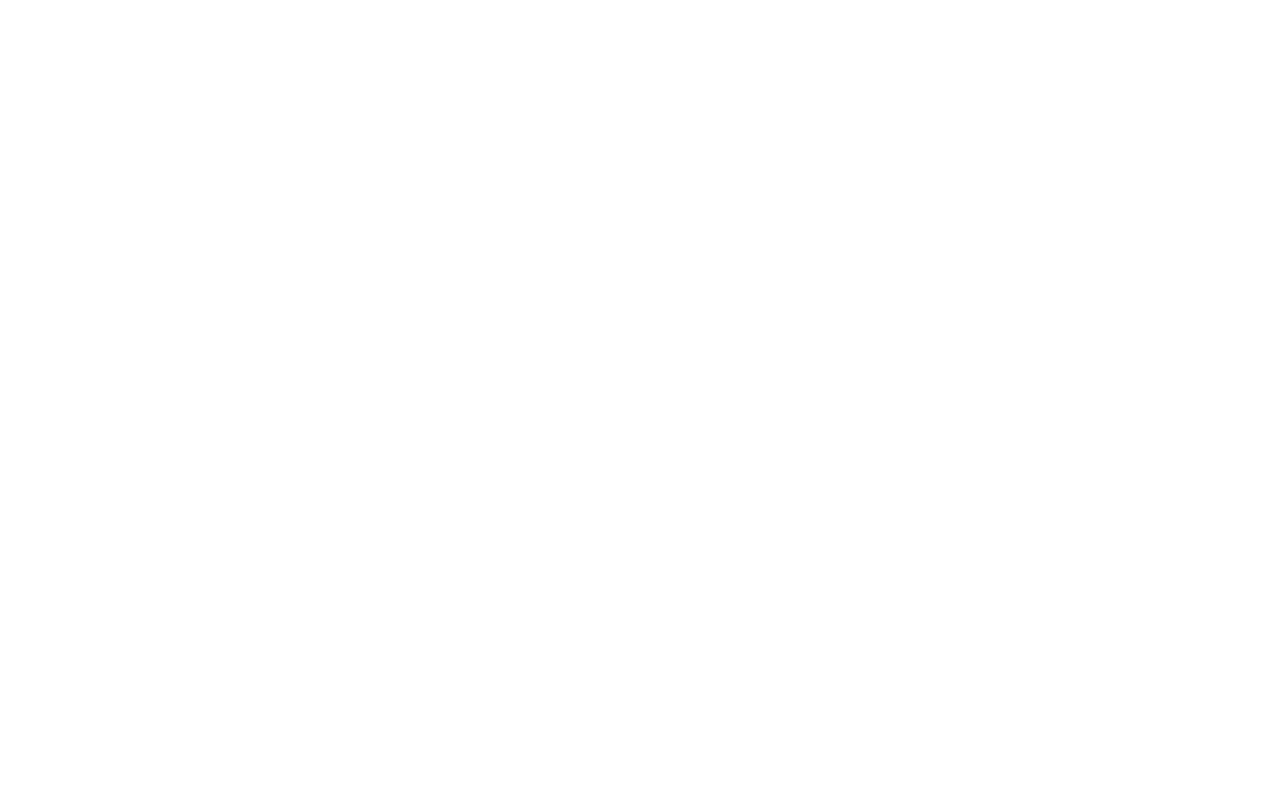
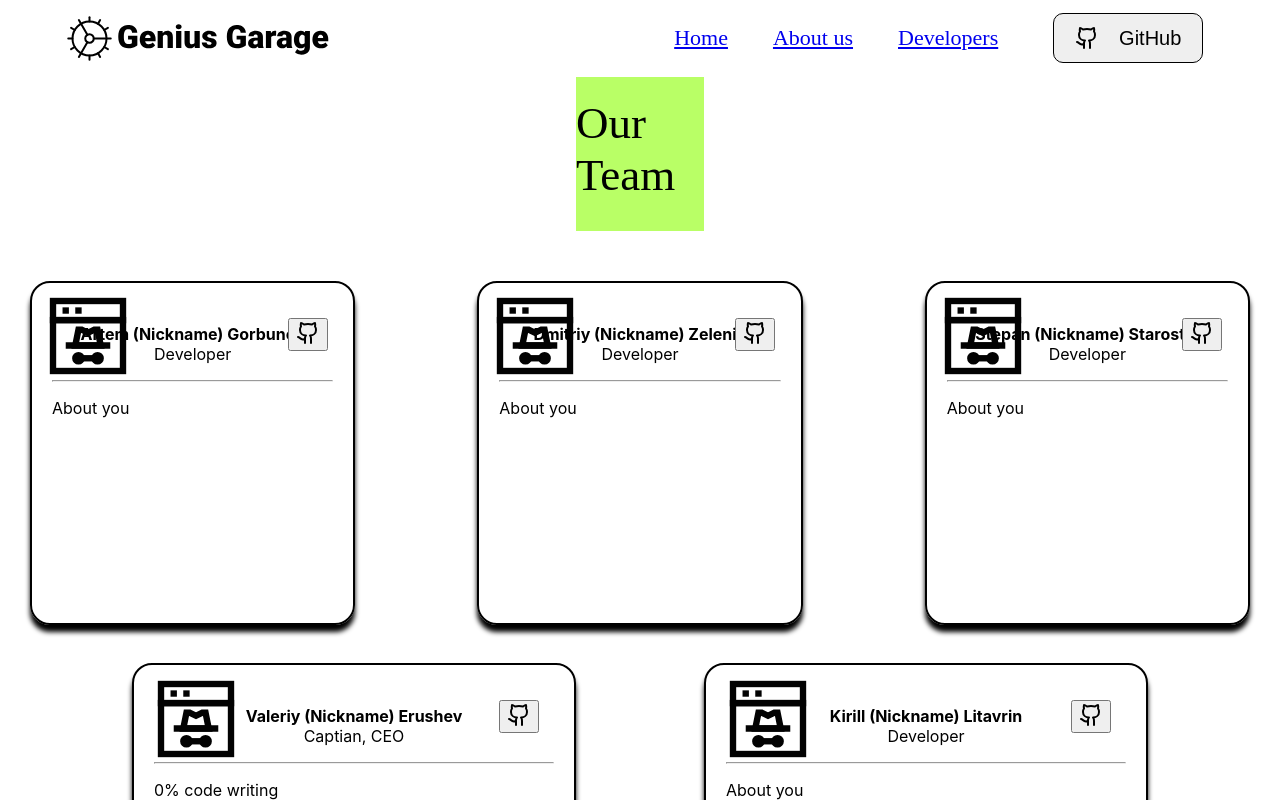
Before and after one commit to ReeneQo/hakawt, a React (Vite) app in the folder vite-project/: page /Developers in a window 1280 px wide. Before the commit this address had no page. Shown: the top 800 px of the page. Built offline with nearby package versions, Linux system fonts and the light colour scheme.

Commit message:
valeronLegenda

```diff
--- a/vite-project/src/App.jsx
+++ b/vite-project/src/App.jsx
@@ -11,7 +11,7 @@
         <Routes>
           <Route path="/" element={<Home />} />
           <Route path="/About" element={<About />} />
-          <Route path="/support" element={<Developers />} />
+          <Route path="/Developers" element={<Developers />} />
         </Routes>
       </Router>
     </div>
--- a/vite-project/src/pages/Developers.jsx
+++ b/vite-project/src/pages/Developers.jsx
@@ -1,7 +1,83 @@
 import React from 'react';
+import styles from "./Developers.module.css"
+import { Github } from 'lucide-react';
+import style from '../header/home.module.css';
+import { Link } from 'react-router-dom';
 
 const Developers = () => {
-    return <h1>About Page</h1>;
+    const handleButtonClick = () => {
+        window.location.href = 'https://github.com/ReeneQo/hakawt';
+      };
+    return (
+    <div className={styles.card_general}>
+        <header>
+            <div className={style.head}>
+            <img className={style.posimg} src='/Logo.svg' alt="" />
+            <nav className={style.nav}>
+                <ul className={style.spisok}>
+                    <li className={style.li}><Link to='/'>Home</Link></li>
+                    <li className={style.li}><Link to='/About'>About us</Link></li>
+                    <li className={style.li}><Link to='/Developers'>Developers</Link></li>
+                </ul>
+                <button className={style.button} onClick={handleButtonClick}> <Github/> GitHub </button>
+            </nav>
+            </div>
+        </header>
+
+        <h1 className={styles.h1_dev}>Our Team</h1>
+
+        <div className={styles.card_container}>
+       <div className={styles.card_main}>
+       <img className={styles.card_image} src="./public/inkognito.svg" alt="" />
+        <h4>Artem (Nickname) Gorbunov</h4>
+        <p className={styles.card_text}>Developer</p>
+        <hr></hr>
+        <button className={styles.git_button}><Github/></button>
+        <p>About you</p>
+       </div>
+
+
+       <div className={styles.card_main}>
+       <img className={styles.card_image} src="./public/inkognito.svg" alt="" />
+        <h4>Dmitriy (Nickname) Zelenin</h4>
+        <p className={styles.card_text}>Developer</p>
+        <hr></hr>
+        <button className={styles.git_button}><Github/></button>
+        <p>About you</p>
+       </div>
+
+       <div className={styles.card_main}>
+       <img className={styles.card_image} src="./public/inkognito.svg" alt="" />
+        <h4>Stepan (Nickname) Starostin</h4>
+        <p className={styles.card_text}>Developer</p>
+        <hr></hr>
+        <button className={styles.git_button}><Github/></button>
+        <p>About you</p>
+       </div>
+       </div>
+
+       <div className={styles.card_container2}>
+
+       <div className={styles.card_main}>
+       <img className={styles.card_image} src="./public/inkognito.svg" alt="" />
+        <h4>Valeriy (Nickname) Erushev</h4>
+        <p className={styles.card_text}>Captian, CEO</p>
+        <hr></hr>
+        <button className={styles.git_button}><Github/></button>
+        <p>0% code writing</p>
+       </div>
+
+       <div className={styles.card_main}>
+       <img className={styles.card_image} src="./public/inkognito.svg" alt="" />
+        <h4>Kirill (Nickname) Litavrin</h4>
+        <p className={styles.card_text}>Developer</p>
+        <hr></hr>
+        <button className={styles.git_button}><Github/></button>
+        <p>About you</p>
+       </div>
+       </div>
+    </div>
+    )
 };
 
 export default Developers;
--- /dev/null
+++ b/vite-project/src/pages/Developers.module.css
@@ -0,0 +1,72 @@
+html {
+    height: 100%;
+    overflow: hidden;
+}
+
+.card_general {
+    height: 2440px;
+}
+
+.h1_dev {
+    display: flex;
+    justify-content: center;
+    align-items: center;
+    font-family: 'Space Grotesk';
+    background-color: #b9ff66;
+    width: 10%;
+    margin: 0 auto 50px auto;
+    padding-top: 20px;
+}
+
+.card_container {
+    display: flex;
+    flex-direction: row;
+    justify-content: center;
+    gap: 10%;
+    margin: 0 30px;
+}
+
+.card_container2 {
+    display: flex;
+    justify-content: center;
+    margin-top: 3%;
+    gap: 10%;
+
+}
+
+
+.card_main {
+    border: 2px solid black;
+    border-radius: 20px;
+    padding: 20px;
+    width: 400px;
+    height: 300px;
+    box-shadow: 0px 7px 5px black ;
+    position: relative;
+}
+
+
+.git_button {
+    position: absolute;
+    right: 8%;
+    bottom: 80%;
+}
+
+h4 {
+    text-align: center;
+    margin-bottom: 0;
+}
+
+.card_text {
+    text-align: center;
+    margin-top: 0;
+}
+
+.card_image {
+    width: 80px;
+    height: 80px;
+    position: absolute;
+    left: 5%;
+    top: 4%;
+    z-index: 1;
+}
```
Also changed, not shown: vite-project/public/inkognito.svg (added).
